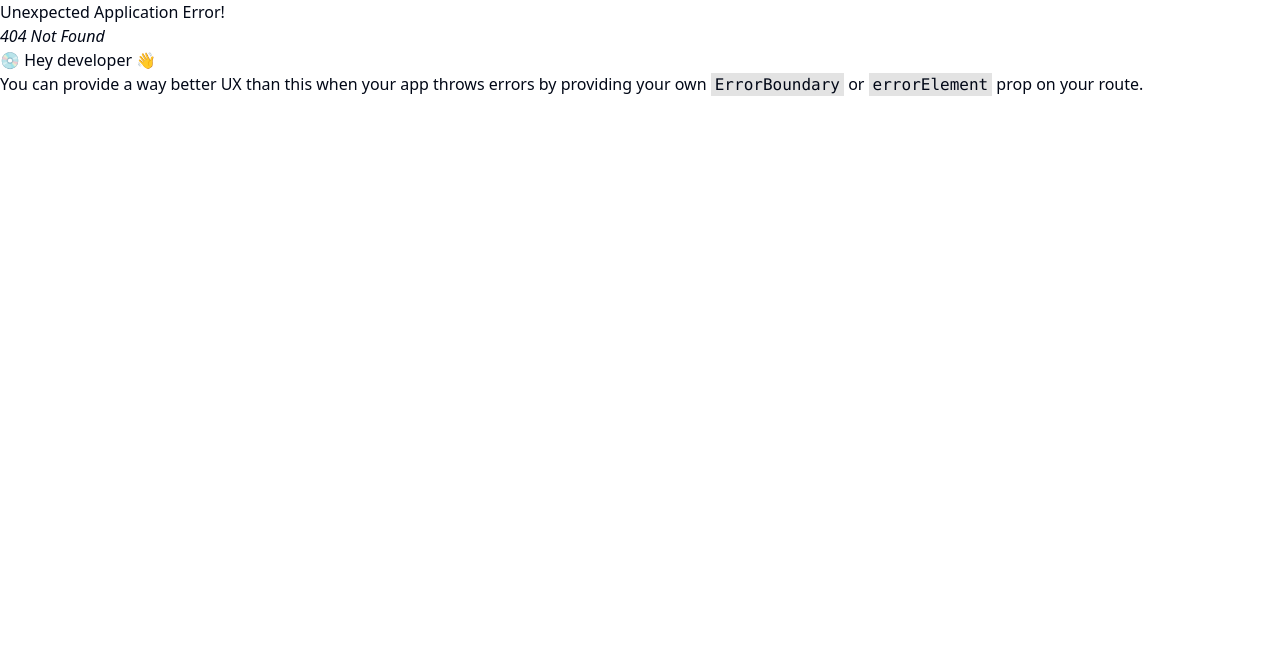
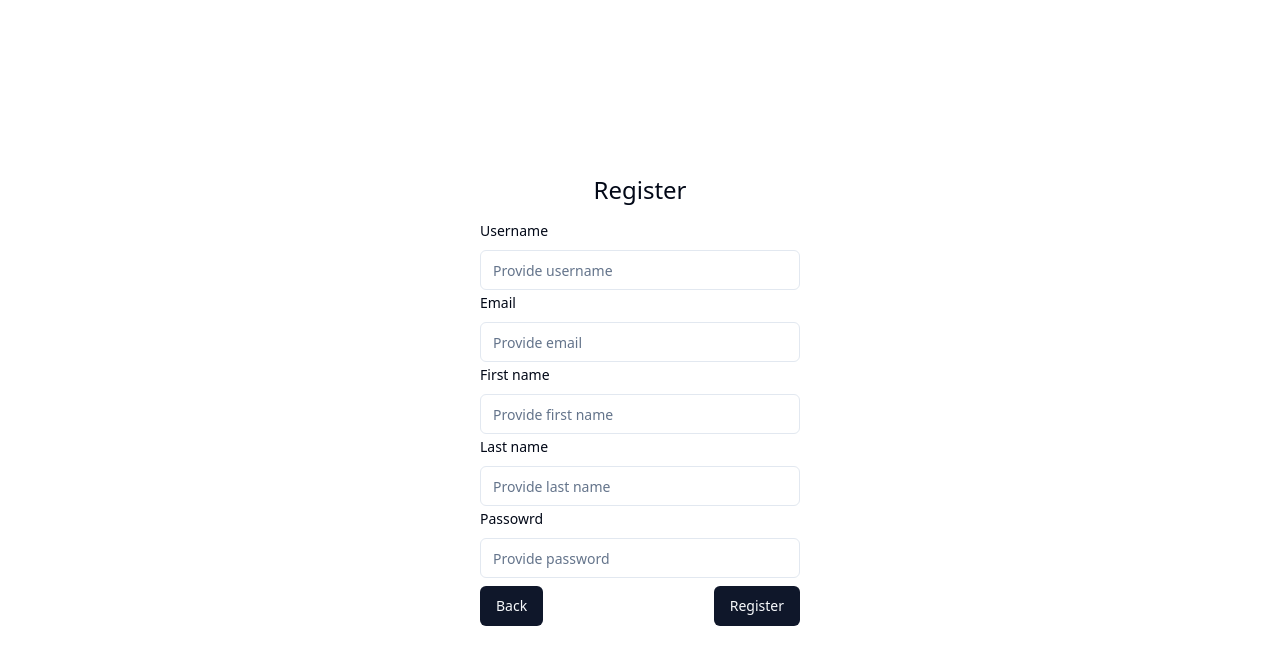
Before and after one commit to MarcelBadek/CookWithMeWeb, a React (Vite) app: page /register in a window 1280 px wide. Before the commit this address had no page. Shown: the top 664 px of the page. Built offline with nearby package versions, Linux system fonts and the light colour scheme.

Commit message:
feat: add data validation to login and add register page

```diff
--- a/src/main.tsx
+++ b/src/main.tsx
@@ -4,12 +4,14 @@ import { RouterProvider, createBrowserRouter } from "react-router-dom";
 import LoginPage from "./pages/login";
 import LogoutPage from "./pages/logout";
 import MainPage from "./pages/main";
+import RegisterPage from "./pages/register";
 import "./index.css";
 
 const router = createBrowserRouter([
   { path: "/", element: <MainPage /> },
   { path: "/login", element: <LoginPage /> },
   { path: "/logout", element: <LogoutPage /> },
+  { path: "/register", element: <RegisterPage /> },
 ]);
 
 ReactDOM.createRoot(document.getElementById("root")!).render(
--- a/src/pages/login/index.tsx
+++ b/src/pages/login/index.tsx
@@ -11,27 +11,39 @@ import {
   FormLabel,
   FormMessage,
 } from "@/components/ui/form";
+import { zodResolver } from "@hookform/resolvers/zod";
 import { Input } from "@/components/ui/input";
 import { useNavigate } from "react-router-dom";
+import { z } from "zod";
 
 const LoginPage: FC = () => {
-  const form = useForm<LoginType>();
   const navigate = useNavigate();
+  const form = useForm<z.infer<typeof LoginType>>({
+    resolver: zodResolver(LoginType),
+    defaultValues: {
+      username: "",
+      password: "",
+    },
+  });
 
-  const sendData: SubmitHandler<LoginType> = (values) => {
+  const login: SubmitHandler<z.infer<typeof LoginType>> = (values) => {
     api.post("/login", values).then((res) => {
       if (res.status == 200) {
         localStorage.setItem("token", res.data["token"]);
         navigate("/");
+      } else {
+        console.log("fail");
+        // TODO
       }
     });
   };
 
   return (
     <>
-      <div className="flex items-center justify-center w-screen h-screen">
+      <div className="flex items-center justify-center w-screen h-screen flex-col">
+        <div className="mb-3 text-2xl">Login</div>
         <Form {...form}>
-          <form onSubmit={form.handleSubmit(sendData)} className="h-min">
+          <form onSubmit={form.handleSubmit(login)} className="h-min w-1/4">
             <FormField
               control={form.control}
               name="username"
@@ -39,11 +51,7 @@ const LoginPage: FC = () => {
                 <FormItem>
                   <FormLabel>Username</FormLabel>
                   <FormControl>
-                    <Input
-                      placeholder="Provide username"
-                      {...field}
-                      value={field.value ?? ""}
-                    />
+                    <Input placeholder="Provide username" {...field} />
                   </FormControl>
                   <FormMessage />
                 </FormItem>
@@ -60,16 +68,16 @@ const LoginPage: FC = () => {
                       placeholder="Provide password"
                       type="password"
                       {...field}
-                      value={field.value ?? ""}
                     />
                   </FormControl>
                   <FormMessage />
                 </FormItem>
               )}
             />
-            <Button type="submit" className="mt-2">
-              Login
-            </Button>
+            <div className="flex justify-between mt-2">
+              <Button onClick={() => navigate("/")}>Back</Button>
+              <Button type="submit">Login</Button>
+            </div>
           </form>
         </Form>
       </div>
--- /dev/null
+++ b/src/pages/register/index.tsx
@@ -0,0 +1,128 @@
+import { api } from "@/api/api";
+import { FC } from "react";
+import { RegisterType } from "@/types/RegisterType";
+import { Button } from "@/components/ui/button";
+import {
+  Form,
+  FormControl,
+  FormField,
+  FormItem,
+  FormLabel,
+  FormMessage,
+} from "@/components/ui/form";
+import { Input } from "@/components/ui/input";
+import { zodResolver } from "@hookform/resolvers/zod";
+import { SubmitHandler, useForm } from "react-hook-form";
+import { useNavigate } from "react-router-dom";
+import { z } from "zod";
+
+const RegisterPage: FC = () => {
+  const navigate = useNavigate();
+  const form = useForm<z.infer<typeof RegisterType>>({
+    resolver: zodResolver(RegisterType),
+    defaultValues: {
+      username: "",
+      email: "",
+      firstName: "",
+      lastName: "",
+      password: "",
+    },
+  });
+
+  const register: SubmitHandler<z.infer<typeof RegisterType>> = (values) => {
+    api.post("/register", values).then((res) => {
+      if (res.status == 200) {
+        navigate("/login");
+      } else {
+        // TODO
+      }
+    });
+  };
+
+  return (
+    <>
+      <div className="flex items-center justify-center w-screen h-screen flex-col">
+        <div className="mb-3 text-2xl">Register</div>
+        <Form {...form}>
+          <form onSubmit={form.handleSubmit(register)} className="h-min w-1/4">
+            <FormField
+              control={form.control}
+              name="username"
+              render={({ field }) => (
+                <FormItem>
+                  <FormLabel>Username</FormLabel>
+                  <FormControl>
+                    <Input placeholder="Provide username" {...field} />
+                  </FormControl>
+                  <FormMessage />
+                </FormItem>
+              )}
+            />
+            <FormField
+              control={form.control}
+              name="email"
+              render={({ field }) => (
+                <FormItem>
+                  <FormLabel>Email</FormLabel>
+                  <FormControl>
+                    <Input placeholder="Provide email" {...field} />
+                  </FormControl>
+                  <FormMessage />
+                </FormItem>
+              )}
+            />
+            <FormField
+              control={form.control}
+              name="firstName"
+              render={({ field }) => (
+                <FormItem>
+                  <FormLabel>First name</FormLabel>
+                  <FormControl>
+                    <Input placeholder="Provide first name" {...field} />
+                  </FormControl>
+                  <FormMessage />
+                </FormItem>
+              )}
+            />
+            <FormField
+              control={form.control}
+              name="lastName"
+              render={({ field }) => (
+                <FormItem>
+                  <FormLabel>Last name</FormLabel>
+                  <FormControl>
+                    <Input placeholder="Provide last name" {...field} />
+                  </FormControl>
+                  <FormMessage />
+                </FormItem>
+              )}
+            />
+            <FormField
+              control={form.control}
+              name="password"
+              render={({ field }) => (
+                <FormItem>
+                  <FormLabel>Passowrd</FormLabel>
+                  <FormControl>
+                    <Input
+                      placeholder="Provide password"
+                      type="password"
+                      {...field}
+                    />
+                  </FormControl>
+                  <FormMessage />
+                </FormItem>
+              )}
+            />
+            <div className="flex justify-between mt-2">
+              <Button onClick={() => navigate("/")}>Back</Button>
+              <Button type="submit">Register</Button>
+            </div>
+          </form>
+        </Form>
+      </div>
+    </>
+  );
+};
+
+export default RegisterPage;
--- a/src/types/LoginType.ts
+++ b/src/types/LoginType.ts
@@ -1,4 +1,10 @@
-export interface LoginType {
-  username: string;
-  password: string;
-}
+import { z } from "zod";
+
+export const LoginType = z.object({
+  username: z.string().min(2, {
+    message: "Username must be at least 3 characters.",
+  }),
+  password: z.string().min(6, {
+    message: "Password must be at least 6 charaters.",
+  }),
+});
--- /dev/null
+++ b/src/types/RegisterType.ts
@@ -0,0 +1,26 @@
+import { z } from "zod";
+
+export const RegisterType = z.object({
+  username: z.string().min(3, {
+    message: "Username must be at least 3 characters.",
+  }),
+  email: z
+    .string()
+    .min(1, {
+      message: "Email is mandatory.",
+    })
+    .email({
+      message: "This is not valid email",
+    }),
+  firstName: z
+    .string()
+    .optional()
+    .transform((e) => (e === "" ? undefined : e)),
+  lastName: z
+    .string()
+    .optional()
+    .transform((e) => (e === "" ? undefined : e)),
+  password: z.string().min(6, {
+    message: "Username must be at least 3 characters.",
+  }),
+});
```
